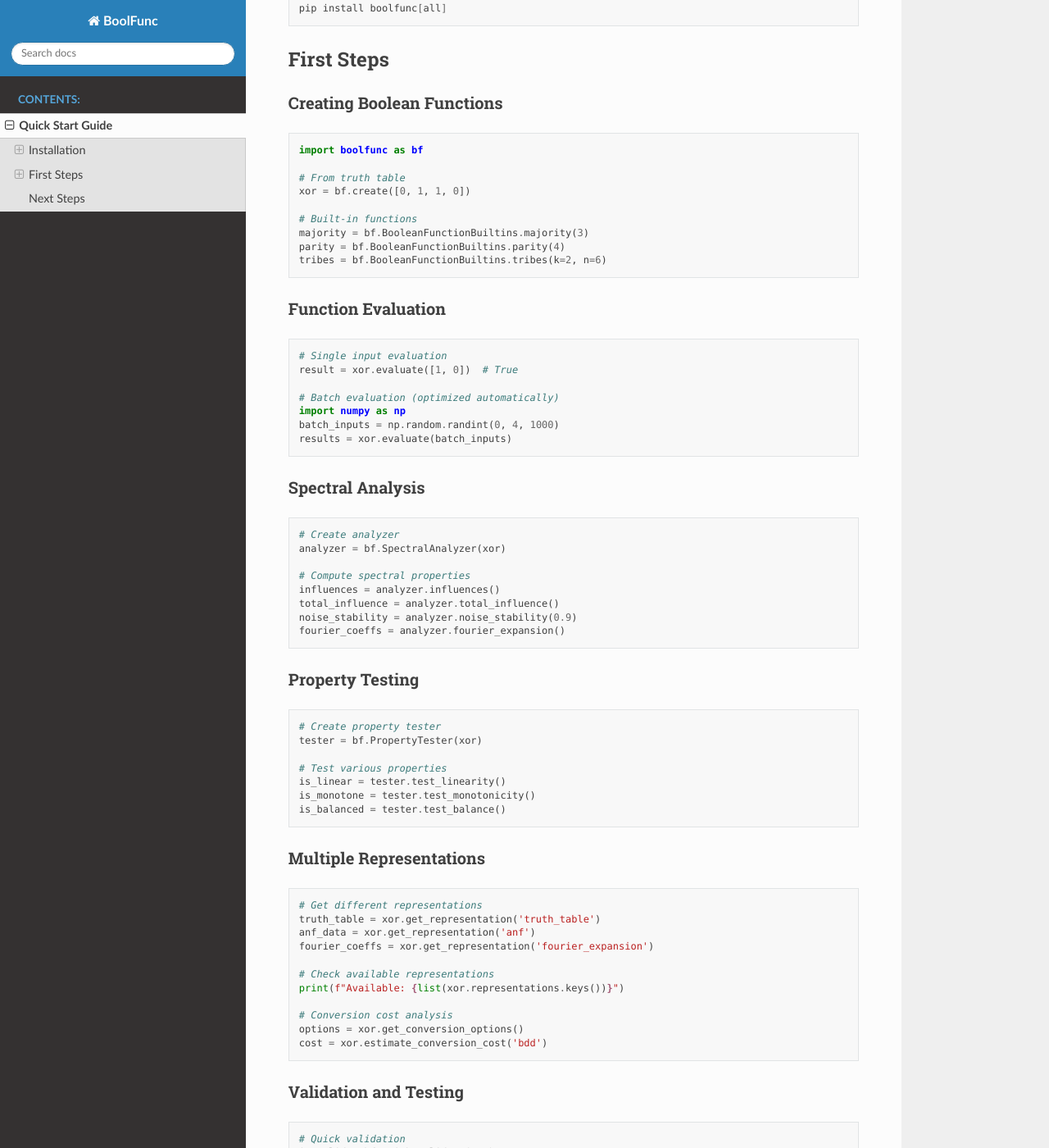
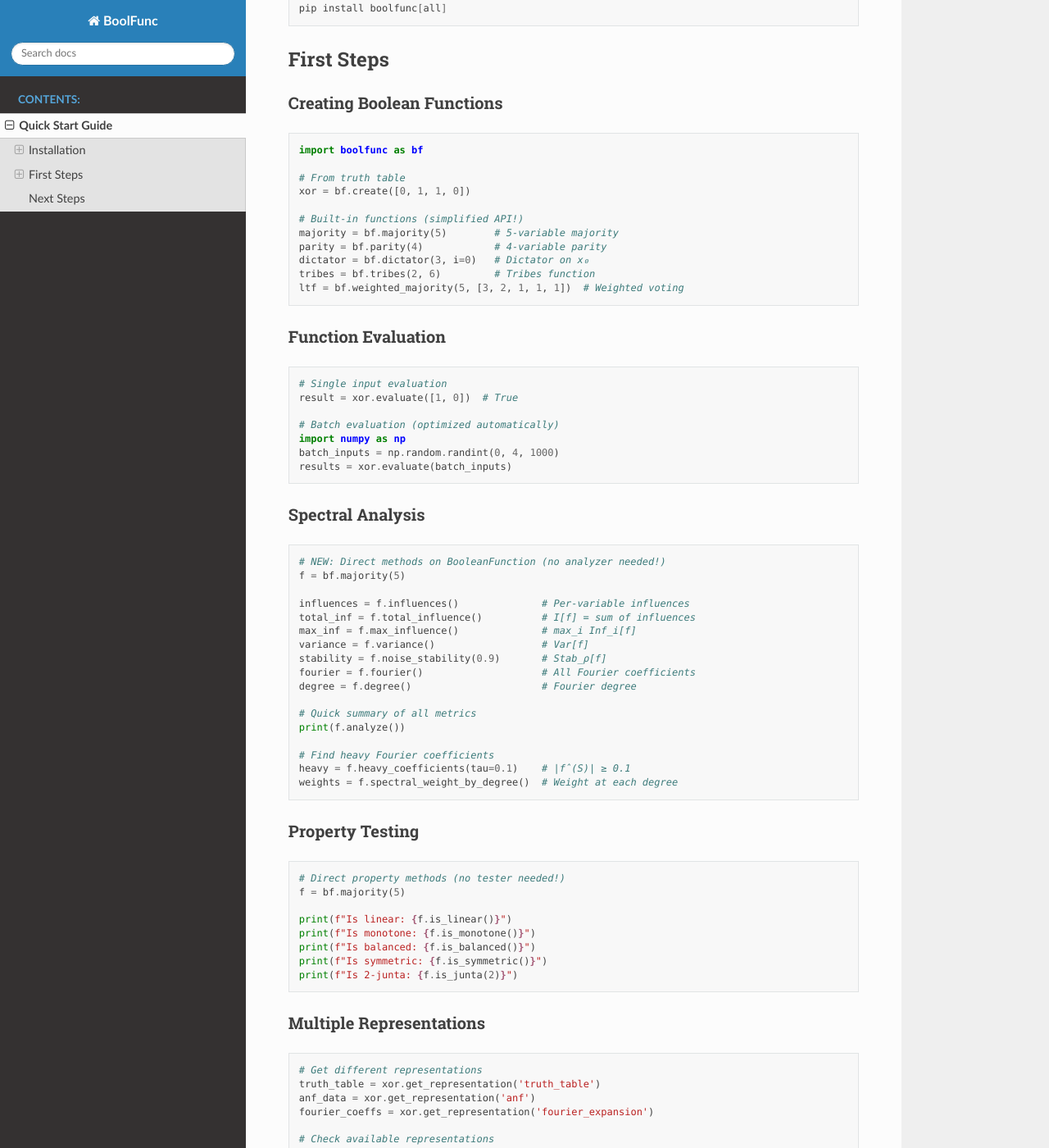
Before and after one commit to GabbyTab/boofun, a Sphinx documentation site: the page built from docs/quickstart.rst, in a window 1280 px wide and 1400 px high, scrolled down 611 px. Shown: the whole window at 82% size. Built offline with Sphinx 7.4.7 and the Read the Docs theme 3.1.0, drawn with Linux system fonts in a browser that asks for light colours; pages that are not in the unit, such as notebooks, are missing from menus.

Commit message:
Update docs for new simplified API
README:
- Updated Basic Usage with direct methods (f.influences() vs SpectralAnalyzer)
- Added Advanced Features section (LTFs, growth tracking, global hypercontractivity)
- Updated notebooks table to show all 16 notebooks
- Added p-biased analysis to Mathematical Foundation

docs/quickstart.rst:
- Updated Creating Functions with simplified built-ins
- Updated Spectral Analysis with direct methods
- Updated Property Testing with direct methods

ROADMAP:
- Added documentation update section
- Marked completed items (lectures, GitHub Pages)

```diff
--- a/docs/quickstart.rst
+++ b/docs/quickstart.rst
@@ -44,10 +44,12 @@ Creating Boolean Functions
    # From truth table
    xor = bf.create([0, 1, 1, 0])
 
-   # Built-in functions
-   majority = bf.BooleanFunctionBuiltins.majority(3)
-   parity = bf.BooleanFunctionBuiltins.parity(4)
-   tribes = bf.BooleanFunctionBuiltins.tribes(k=2, n=6)
+   # Built-in functions (simplified API!)
+   majority = bf.majority(5)        # 5-variable majority
+   parity = bf.parity(4)            # 4-variable parity
+   dictator = bf.dictator(3, i=0)   # Dictator on x₀
+   tribes = bf.tribes(2, 6)         # Tribes function
+   ltf = bf.weighted_majority(5, [3, 2, 1, 1, 1])  # Weighted voting
 
 Function Evaluation
 ~~~~~~~~~~~~~~~~~~
@@ -67,27 +69,37 @@ Spectral Analysis
 
 .. code-block:: python
 
-   # Create analyzer
-   analyzer = bf.SpectralAnalyzer(xor)
+   # NEW: Direct methods on BooleanFunction (no analyzer needed!)
+   f = bf.majority(5)
 
-   # Compute spectral properties
-   influences = analyzer.influences()
-   total_influence = analyzer.total_influence()
-   noise_stability = analyzer.noise_stability(0.9)
-   fourier_coeffs = analyzer.fourier_expansion()
+   influences = f.influences()              # Per-variable influences
+   total_inf = f.total_influence()          # I[f] = sum of influences
+   max_inf = f.max_influence()              # max_i Inf_i[f]
+   variance = f.variance()                  # Var[f]
+   stability = f.noise_stability(0.9)       # Stab_ρ[f]
+   fourier = f.fourier()                    # All Fourier coefficients
+   degree = f.degree()                      # Fourier degree
+
+   # Quick summary of all metrics
+   print(f.analyze())
+
+   # Find heavy Fourier coefficients
+   heavy = f.heavy_coefficients(tau=0.1)    # |f̂(S)| ≥ 0.1
+   weights = f.spectral_weight_by_degree()  # Weight at each degree
 
 Property Testing
 ~~~~~~~~~~~~~~~
 
 .. code-block:: python
 
-   # Create property tester
-   tester = bf.PropertyTester(xor)
+   # Direct property methods (no tester needed!)
+   f = bf.majority(5)
 
-   # Test various properties
-   is_linear = tester.test_linearity()
-   is_monotone = tester.test_monotonicity()
-   is_balanced = tester.test_balance()
+   print(f"Is linear: {f.is_linear()}")
+   print(f"Is monotone: {f.is_monotone()}")
+   print(f"Is balanced: {f.is_balanced()}")
+   print(f"Is symmetric: {f.is_symmetric()}")
+   print(f"Is 2-junta: {f.is_junta(2)}")
 
 Multiple Representations
 ~~~~~~~~~~~~~~~~~~~~~~~
```
Also changed, not shown: README.md (+76 -30 lines), ROADMAP.md (+16 -7 lines).
